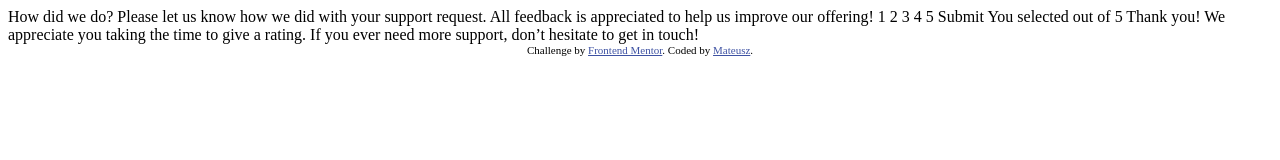
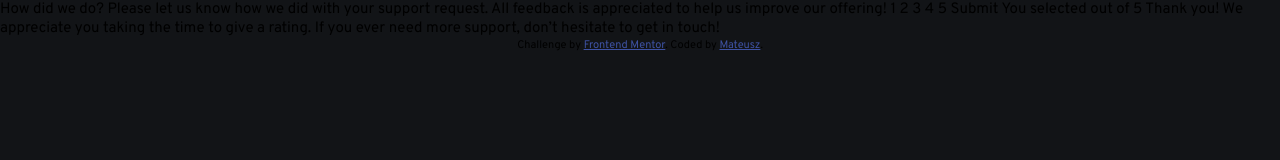
Before and after one commit to matsta92/interactive-rating-component, a plain HTML site: page index.html in a window 1280 px wide. Drawn offline with Linux system fonts and the light colour scheme.

Commit message:
day_1_start

```diff
--- a/index.html
+++ b/index.html
@@ -4,23 +4,12 @@
 <head>
   <meta charset="UTF-8">
   <meta name="viewport" content="width=device-width, initial-scale=1.0">
-  <!-- displays site properly based on user's device -->
-
+  <title>Interactive rating component</title>
+  <link rel="preconnect" href="https://fonts.googleapis.com">
+  <link rel="preconnect" href="https://fonts.gstatic.com" crossorigin>
+  <link href="https://fonts.googleapis.com/css2?family=Overpass:wght@400;700&display=swap" rel="stylesheet">
   <link rel="icon" type="image/png" sizes="32x32" href="./images/favicon-32x32.png">
-
-  <title>Frontend Mentor | Interactive rating component</title>
-
-  <!-- Feel free to remove these styles or customise in your own stylesheet 👍 -->
-  <style>
-    .attribution {
-      font-size: 11px;
-      text-align: center;
-    }
-
-    .attribution a {
-      color: hsl(228, 45%, 44%);
-    }
-  </style>
+  <link rel="stylesheet" href="./css/style.css">
 </head>
 
 <body>
@@ -54,6 +43,7 @@
     Challenge by <a href="https://www.frontendmentor.io?ref=challenge" target="_blank">Frontend Mentor</a>.
     Coded by <a href="https://www.frontendmentor.io/profile/matsta92">Mateusz</a>.
   </div>
+  <script src="./js/script.js"></script>
 </body>
 
 </html>
--- /dev/null
+++ b/sass/_variables.sass
@@ -0,0 +1,11 @@
+// Primary
+
+$orange: hsl(25, 97%, 53%)
+
+// Neutral
+
+$white: hsl(0, 0%, 100%)
+$ilght-grey: hsl(217, 12%, 63%)
+$medium-grey: hsl(216, 12%, 54%)
+$dark-blue: hsl(213, 19%, 18%)
+$very-dark-blue: hsl(216, 12%, 8%)
--- /dev/null
+++ b/sass/style.sass
@@ -0,0 +1,20 @@
+@import 'variables'
+
+
+*
+    margin: 0
+    padding: 0
+    box-sizing: border-box
+
+.attribution
+    font-size: 11px
+    text-align: center
+
+
+.attribution a
+    color: hsl(228, 45%, 44%)
+
+body
+    background-color: $very-dark-blue
+    font-size: 15px
+    font-family: 'Overpass', sans-serif
```
Also changed, not shown: css/style.css (added), js/script.js (added), 1 other file.
